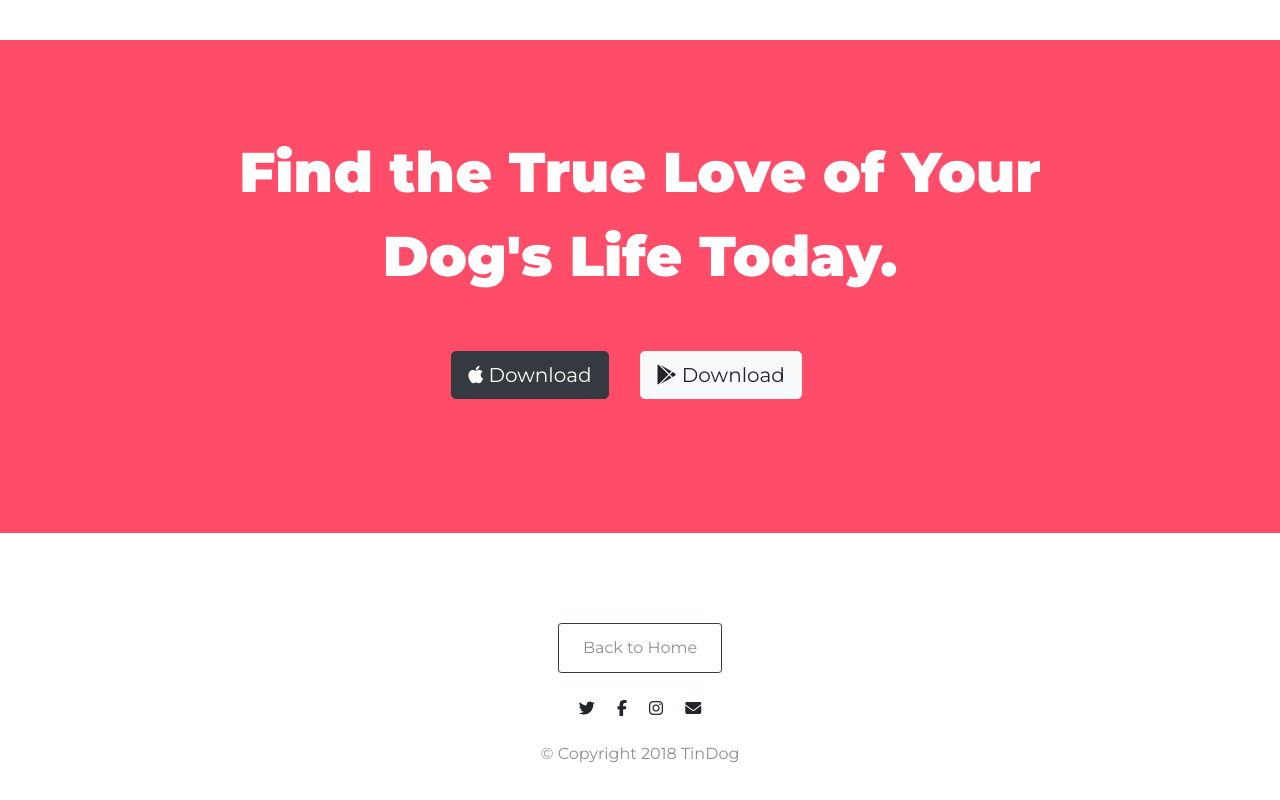
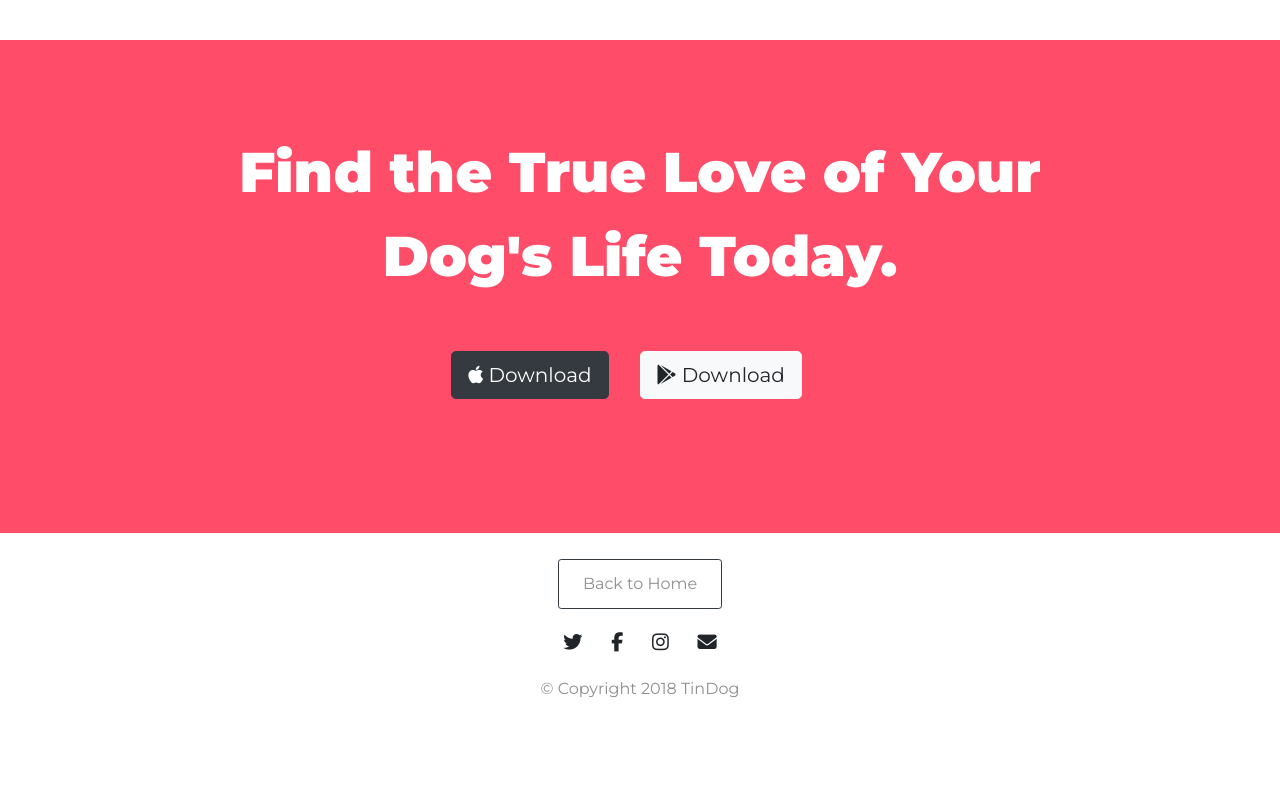
Before and after one commit to thomasvlaming/tindog, a plain HTML site: page index.html in a window 1280 px wide. Shown: the part 2521-3321 px from the top of the page. After the commit the page ends 3264 px from the top, so only its background shows below. Drawn offline with Linux system fonts and the light colour scheme.

Commit message:
Completed version 2

```diff
--- a/css/styles.css
+++ b/css/styles.css
@@ -138,12 +138,17 @@ p {
 /* Call To Action (cta) Section:  */
 /* Footer Section:  */
 .footicon {
-  margin: 3% 1%;
+  margin: 2% 1%;
+  font-size: 1.2rem;
 }
 
 .back-home-text {
   margin-bottom: 0px;
   font-size: 1rem;
+}
+
+#footer .container-fluid {
+  padding: 2%;
 }
 
 /* Media Queries:  */
@@ -153,7 +158,7 @@ p {
     transform: rotate(0);
   }
 
-  #title {
+  #title .container-fluid {
     text-align: center;
   }
 }
```
